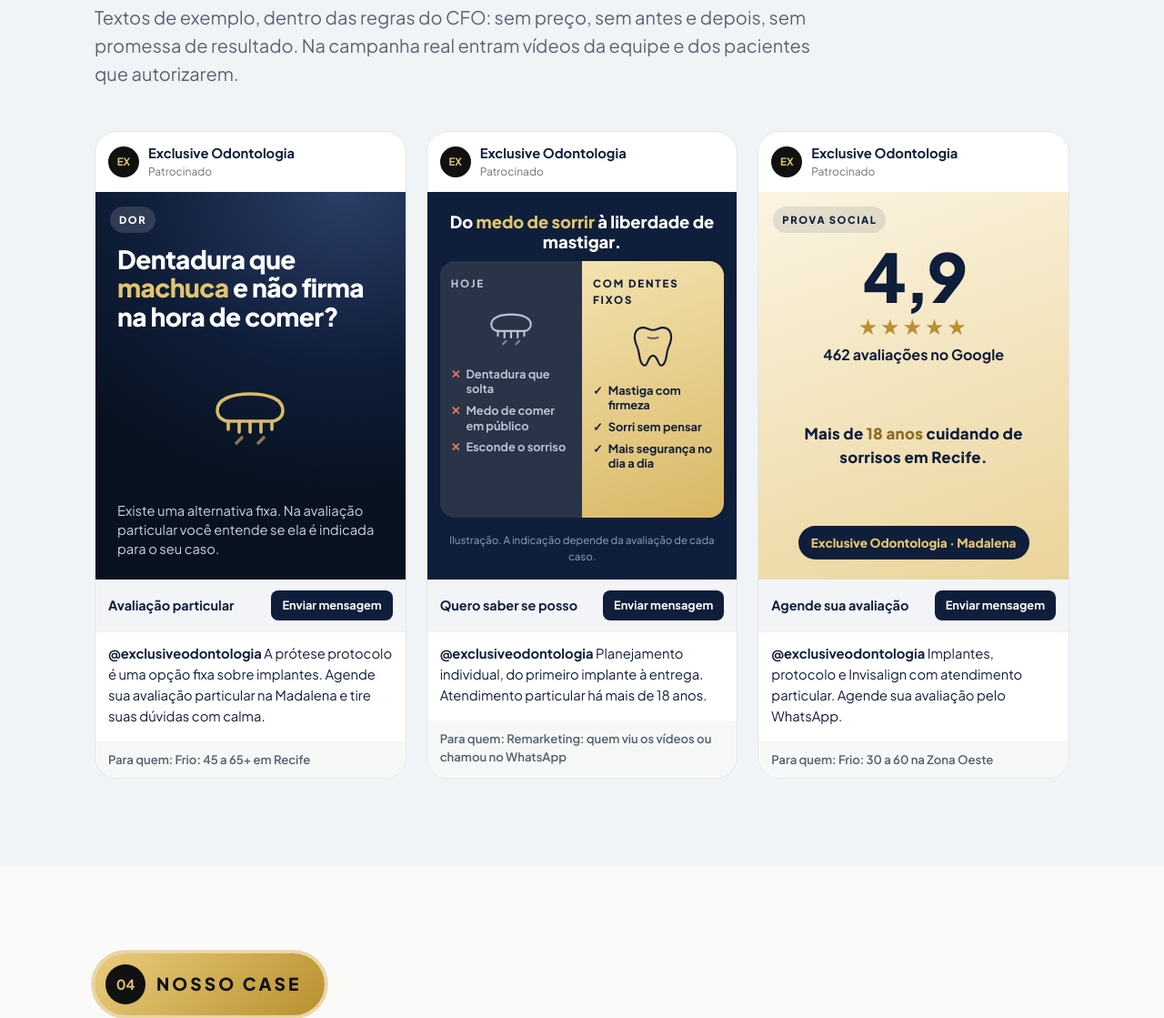
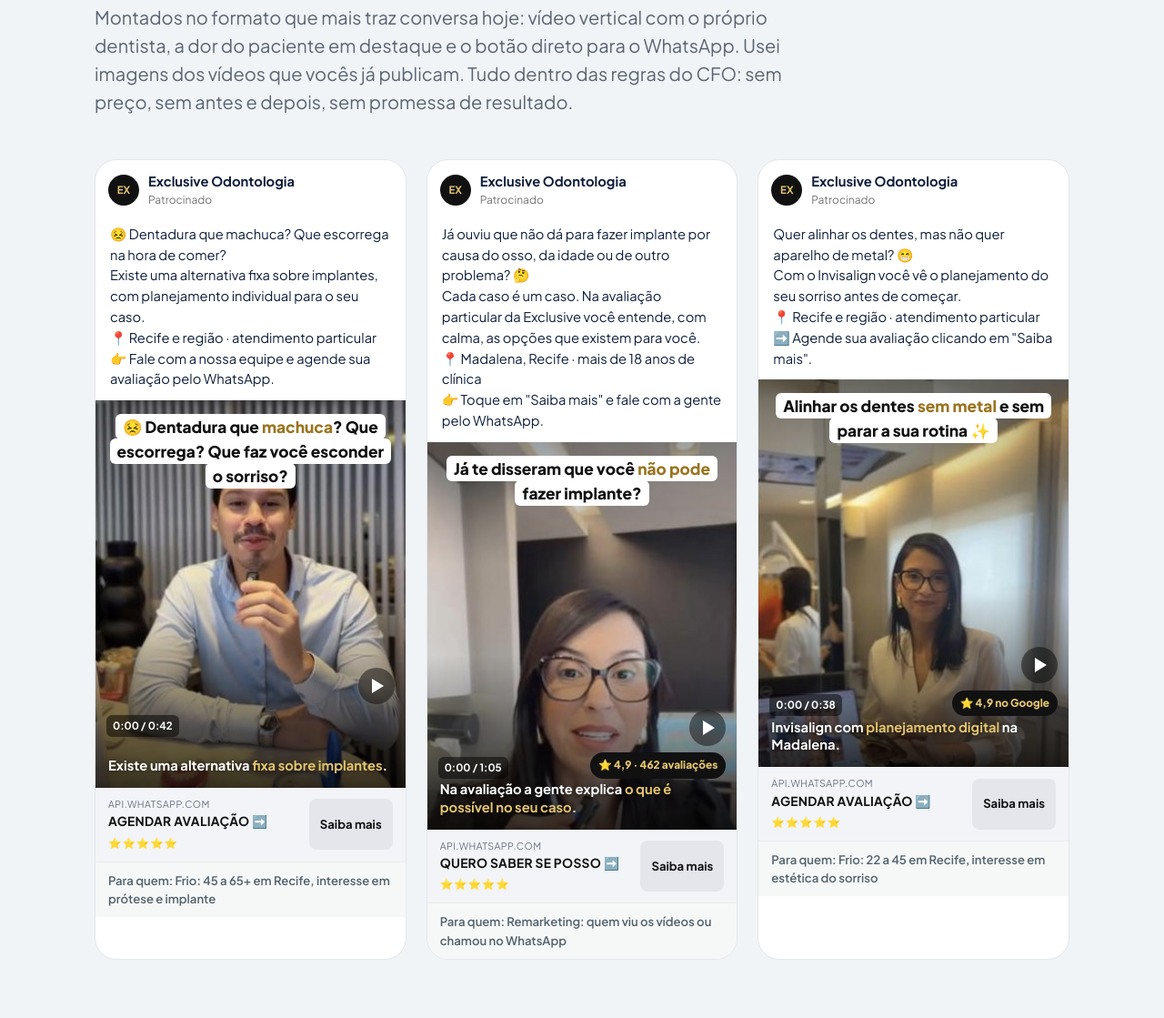
Before and after one commit to oxi-digital/previas, a plain HTML site: page exclusive-odontologia/index.html in a window 1280 px wide. Shown: the part 4611-5730 px from the top of the page at 91% size. Drawn offline with Linux system fonts and the light colour scheme.

Commit message:
Exclusive: anúncios no formato Reels com os dentistas da clínica
Co-Authored-By: Claude Opus 5.5 <noreply@anthropic.com>
Claude-Session: https://claude.ai/code/session_01UhkRBwoPStjXsGcGe9kTd7

```diff
--- a/exclusive-odontologia/index.html
+++ b/exclusive-odontologia/index.html
@@ -125,45 +125,36 @@ const DADOS = {
  ],
  "anuncios": [
   {
-   "estilo": "dor",
-   "tag": "Dor",
-   "gancho": "Dentadura que _machuca_ e não firma na hora de comer?",
-   "apoio": "Existe uma alternativa fixa. Na avaliação particular você entende se ela é indicada para o seu caso.",
-   "legenda": "A prótese protocolo é uma opção fixa sobre implantes. Agende sua avaliação particular na Madalena e tire suas dúvidas com calma.",
-   "publico": "Frio: 45 a 65+ em Recife",
-   "cta_txt": "Avaliação particular"
+   "estilo": "reels",
+   "foto": "fotos/ad-dr.jpg",
+   "duracao": "0:42",
+   "gancho": "😣 Dentadura que _machuca_? Que escorrega? Que faz você esconder o sorriso?",
+   "apoio": "Existe uma alternativa **fixa sobre implantes**.",
+   "legenda": "😣 Dentadura que machuca? Que escorrega na hora de comer?\nExiste uma alternativa fixa sobre implantes, com planejamento individual para o seu caso.\n📍 Recife e região · atendimento particular\n👉 Fale com a nossa equipe e agende sua avaliação pelo WhatsApp.",
+   "publico": "Frio: 45 a 65+ em Recife, interesse em prótese e implante",
+   "cta_txt": "AGENDAR AVALIAÇÃO ➡️"
   },
   {
-   "estilo": "split",
-   "tag": "Hoje × com dentes fixos",
-   "gancho": "Do _medo de sorrir_ à liberdade de mastigar.",
-   "antes_t": "Hoje",
-   "antes": [
-    "Dentadura que solta",
-    "Medo de comer em público",
-    "Esconde o sorriso"
-   ],
-   "depois_t": "Com dentes fixos",
-   "depois": [
-    "Mastiga com firmeza",
-    "Sorri sem pensar",
-    "Mais segurança no dia a dia"
-   ],
-   "rodape": "Ilustração. A indicação depende da avaliação de cada caso.",
-   "legenda": "Planejamento individual, do primeiro implante à entrega. Atendimento particular há mais de 18 anos.",
+   "estilo": "reels",
+   "foto": "fotos/ad-dra.jpg",
+   "duracao": "1:05",
+   "gancho": "Já te disseram que você _não pode_ fazer implante?",
+   "apoio": "Na avaliação a gente explica **o que é possível no seu caso**.",
+   "prova": "⭐ 4,9 · 462 avaliações",
+   "legenda": "Já ouviu que não dá para fazer implante por causa do osso, da idade ou de outro problema? 🤔\nCada caso é um caso. Na avaliação particular da Exclusive você entende, com calma, as opções que existem para você.\n📍 Madalena, Recife · mais de 18 anos de clínica\n👉 Toque em \"Saiba mais\" e fale com a gente pelo WhatsApp.",
    "publico": "Remarketing: quem viu os vídeos ou chamou no WhatsApp",
-   "cta_txt": "Quero saber se posso"
+   "cta_txt": "QUERO SABER SE POSSO ➡️"
   },
   {
-   "estilo": "prova",
-   "tag": "Prova social",
-   "nota": "4,9",
-   "qtd": "462 avaliações no Google",
-   "gancho": "Mais de _18 anos_ cuidando de sorrisos em Recife.",
-   "selo": "Exclusive Odontologia · Madalena",
-   "legenda": "Implantes, protocolo e Invisalign com atendimento particular. Agende sua avaliação pelo WhatsApp.",
-   "publico": "Frio: 30 a 60 na Zona Oeste",
-   "cta_txt": "Agende sua avaliação"
+   "estilo": "reels",
+   "foto": "fotos/ad-invisalign.jpg",
+   "duracao": "0:38",
+   "gancho": "Alinhar os dentes _sem metal_ e sem parar a sua rotina ✨",
+   "apoio": "Invisalign com **planejamento digital** na Madalena.",
+   "prova": "⭐ 4,9 no Google",
+   "legenda": "Quer alinhar os dentes, mas não quer aparelho de metal? 😁\nCom o Invisalign você vê o planejamento do seu sorriso antes de começar.\n📍 Recife e região · atendimento particular\n➡️ Agende sua avaliação clicando em \"Saiba mais\".",
+   "publico": "Frio: 22 a 45 em Recife, interesse em estética do sorriso",
+   "cta_txt": "AGENDAR AVALIAÇÃO ➡️"
   }
  ],
  "projecao": {
@@ -581,6 +572,25 @@ details p{padding:0 24px 22px;color:var(--muted)}
 .ad-cta span:last-child{background:#0F1E3A;color:#fff;padding:7px 12px;border-radius:8px;font-size:.8rem}
 .ad-nota-cfo{margin-top:16px;font-size:.88rem;color:var(--tx)}
 
+/* criativo estilo Reels (padrão dos anúncios que mais rodam na Dentalclass) */
+.ig.reels .ig-legenda.topo{margin:0;padding:4px 16px 12px;border:0;white-space:pre-line}
+.ad-reels{aspect-ratio:4/5;position:relative;overflow:hidden;background:#111 center/cover no-repeat}
+.ad-reels::after{content:"";position:absolute;inset:0;background:linear-gradient(180deg,rgba(0,0,0,.35) 0%,rgba(0,0,0,0) 32%,rgba(0,0,0,0) 55%,rgba(0,0,0,.78) 100%)}
+.ad-reels .stk{position:absolute;z-index:2;top:16px;left:14px;right:14px;text-align:center}
+.ad-reels .stk span{display:inline;background:#fff;color:#111;font-weight:800;font-size:1.08rem;line-height:1.55;padding:3px 8px;border-radius:6px;-webkit-box-decoration-break:clone;box-decoration-break:clone}
+.ad-reels .stk span em{font-style:normal;color:#9A7420}
+.ad-reels .play{position:absolute;z-index:2;top:auto;left:auto;right:12px;bottom:92px;width:40px;height:40px;margin:0;border-radius:50%;background:rgba(0,0,0,.45);display:grid;place-items:center;backdrop-filter:blur(3px)}
+.ad-reels .play::before{content:"";border-left:13px solid #fff;border-top:8px solid transparent;border-bottom:8px solid transparent;margin-left:3px}
+.ad-reels .dur{position:absolute;z-index:2;left:12px;bottom:56px;font-size:.72rem;font-weight:700;color:#fff;background:rgba(0,0,0,.5);padding:3px 7px;border-radius:6px}
+.ad-reels .base{position:absolute;z-index:2;left:14px;right:14px;bottom:14px;color:#fff;font-weight:700;font-size:.92rem;line-height:1.35;text-shadow:0 1px 6px rgba(0,0,0,.6)}
+.ad-reels .base b{color:#E3C46F}
+.ad-reels .prova{position:absolute;z-index:2;right:12px;top:auto;bottom:56px;background:#111;color:#E3C46F;font-weight:800;font-size:.74rem;padding:5px 9px;border-radius:999px}
+.ad-link{display:flex;justify-content:space-between;align-items:center;gap:10px;padding:10px 14px;background:#F2F4F7;border-bottom:1px solid #EAEAEA}
+.ad-link small{display:block;font-size:.66rem;letter-spacing:.04em;color:#6B7280;text-transform:uppercase}
+.ad-link b{display:block;font-size:.86rem;color:#111;letter-spacing:.02em}
+.ad-link i{font-style:normal;font-size:.72rem;letter-spacing:1px}
+.ad-link span.btn{background:#E4E6EB;color:#111;font-weight:700;font-size:.82rem;padding:8px 12px;border-radius:8px;white-space:nowrap}
+
 .aviso-exemplo{background:#FFF6D6;color:#5C4500;font-size:.9rem;padding:10px 0;text-align:center}
 
 [hidden]{display:none!important}
@@ -929,7 +939,7 @@ details p{padding:0 24px 22px;color:var(--muted)}
       <ol class="passos3" id="fases"></ol>
       <div class="sub-bloco">
         <h3 class="sub-t" id="an-t">Como a clínica apareceria no Instagram</h3>
-        <p class="lead">Textos de exemplo, dentro das regras do CFO: sem preço, sem antes e depois, sem promessa de resultado. Na campanha real entram vídeos da equipe e dos pacientes que autorizarem.</p>
+        <p class="lead">Montados no formato que mais traz conversa hoje: vídeo vertical com o próprio dentista, a dor do paciente em destaque e o botão direto para o WhatsApp. Usei imagens dos vídeos que vocês já publicam. Tudo dentro das regras do CFO: sem preço, sem antes e depois, sem promessa de resultado.</p>
         <div class="anuncios" id="anuncios"></div>
       </div>
     </div>
@@ -1220,8 +1230,9 @@ details p{padding:0 24px 22px;color:var(--muted)}
     if (e === "prova") return '<div class="ad ad-prova"><span class="tag" style="background:rgba(15,30,58,.1);color:#0F1E3A">'+esc(x.tag||"Prova social")+'</span><div><div class="nt">'+esc(x.nota||"")+'</div><div class="est">★★★★★</div><div class="qtd">'+esc(x.qtd||"")+'</div></div><div class="g">'+rich(x.gancho)+'</div><div><span class="sel">'+esc(x.selo||c.nome)+'</span></div></div>';
     return null;
   };
-  $("anuncios").innerHTML = d.anuncios.map(x => { const a = arte(x); if (!a) return null; return '<article class="ig"><div class="ig-head">'+seloAd+'<div><b>'+esc(c.nome)+'</b><small>Patrocinado</small></div></div>'+a+'<div class="ad-cta"><span>'+esc(x.cta_txt||"Agende sua avaliação")+'</span><span>Enviar mensagem</span></div><p class="ig-legenda"><b>'+esc(c.instagram || c.nome)+'</b> '+esc(x.legenda)+'</p><span class="ig-publico">Para quem: '+esc(x.publico)+'</span></article>'; }).filter(Boolean).join("");
-  const _antigo = d.anuncios.filter(x => !arte(x));
+  const reels = x => '<article class="ig reels"><div class="ig-head">'+seloAd+'<div><b>'+esc(c.nome)+'</b><small>Patrocinado</small></div></div><p class="ig-legenda topo">'+esc(x.legenda)+'</p><div class="ad-reels" style="background-image:url(\''+esc(x.foto)+'\')"><div class="stk"><span>'+rich(x.gancho)+'</span></div><div class="play" aria-hidden="true"></div>'+(x.duracao?'<span class="dur">0:00 / '+esc(x.duracao)+'</span>':'')+(x.prova?'<span class="prova">'+esc(x.prova)+'</span>':'')+'<div class="base">'+rich(x.apoio||"")+'</div></div><div class="ad-link"><div><small>api.whatsapp.com</small><b>'+esc(x.cta_txt||"AGENDAR AVALIAÇÃO ➡️")+'</b><i>⭐⭐⭐⭐⭐</i></div><span class="btn">Saiba mais</span></div><span class="ig-publico">Para quem: '+esc(x.publico)+'</span></article>';
+  $("anuncios").innerHTML = d.anuncios.map(x => { if (x.estilo === "reels" && x.foto) return reels(x); const a = arte(x); if (!a) return null; return '<article class="ig"><div class="ig-head">'+seloAd+'<div><b>'+esc(c.nome)+'</b><small>Patrocinado</small></div></div>'+a+'<div class="ad-cta"><span>'+esc(x.cta_txt||"Agende sua avaliação")+'</span><span>Enviar mensagem</span></div><p class="ig-legenda"><b>'+esc(c.instagram || c.nome)+'</b> '+esc(x.legenda)+'</p><span class="ig-publico">Para quem: '+esc(x.publico)+'</span></article>'; }).filter(Boolean).join("");
+  const _antigo = d.anuncios.filter(x => !arte(x) && x.estilo !== "reels");
   if (_antigo.length) $("anuncios").innerHTML += _antigo.map(x => '<article class="ig"><div class="ig-head">'+seloAd+'<div><b>'+esc(c.nome)+'</b><small>Patrocinado</small></div></div>'+(x.foto? '<div class="ig-arte foto" style="background-image:url(\''+esc(x.foto)+'\')">' : '<div class="ig-arte">')+'<strong>'+esc(x.gancho)+'</strong><span>📍 '+esc(c.regiao)+'</span></div><div class="ig-cta"><span>Enviar mensagem pelo WhatsApp</span><span aria-hidden="true">›</span></div><p class="ig-legenda"><b>'+esc(c.instagram || c.nome)+'</b> '+esc(x.legenda)+' Agende sua avaliação pelo WhatsApp.</p><span class="ig-publico">Para quem: '+esc(x.publico)+'</span></article>').join("");
 
   const pj = d.projecao, r = $("verba");
```
Also changed, not shown: exclusive-odontologia/fotos/ad-dr.jpg (added), exclusive-odontologia/fotos/ad-dra.jpg (added), exclusive-odontologia/fotos/ad-invisalign.jpg (added).
